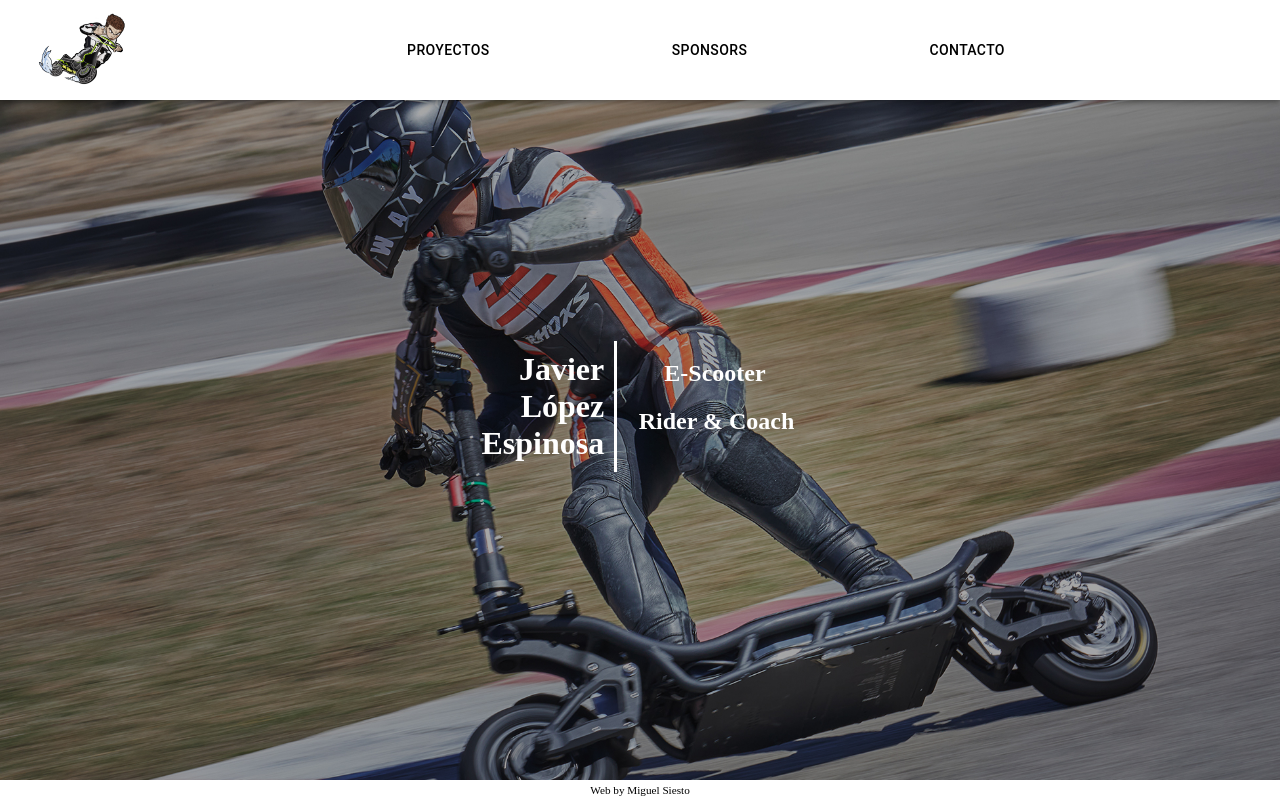
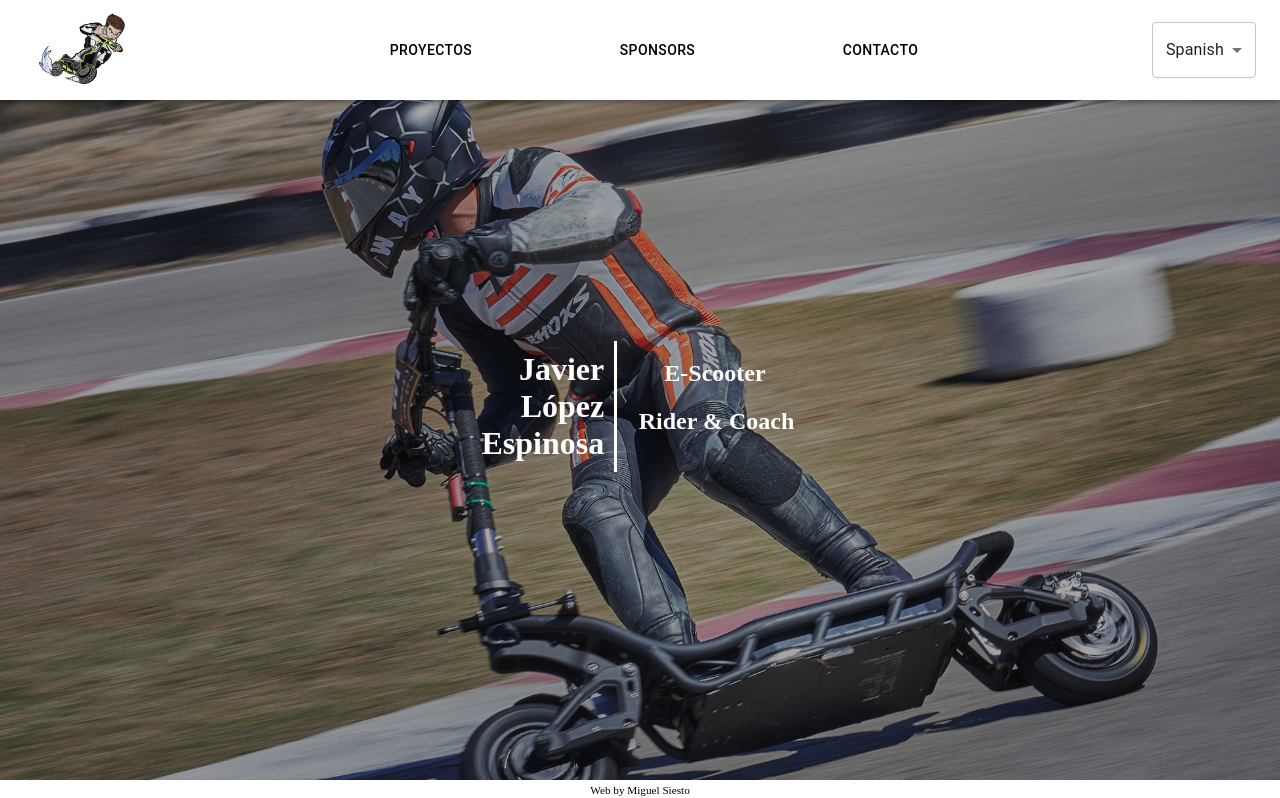
Before and after one commit to MSiestoGarabana/javilopez-web, a React (Vite) app: page / in a window 1280 px wide. Shown: the top 798 px of the page. Built offline with nearby package versions, Linux system fonts and the light colour scheme.

Commit message:
implementing select MUI element logic

```diff
--- a/src/App.jsx
+++ b/src/App.jsx
@@ -2,11 +2,14 @@ import "./App.css";
 import Navigation from "./components/Navigation/Navigation";
 import Footer from "./components/Footer/Footer";
 import AppRoutes from "./routes/AppRoutes";
+import { useState } from "react";
 
 function App() {
+  const [language, setLanguage] = useState("Spanish");
+  console.log(language);
   return (
     <>
-      <Navigation />
+      <Navigation language={language} setLanguage={setLanguage} />
       <div className="bodyContainer">
         <AppRoutes />
       </div>
--- a/src/components/Navigation/Navigation.jsx
+++ b/src/components/Navigation/Navigation.jsx
@@ -9,6 +9,7 @@ import {
   Menu,
   Container,
   Button,
+  Select,
 } from "@mui/material";
 import { Link } from "react-router-dom";
 import javiLogo from "../../media/javiLogo.jpeg";
@@ -16,7 +17,7 @@ import "./Navigation.css";
 
 const pages = ["Proyectos", "Sponsors", "Contacto"];
 
-function ResponsiveAppBar() {
+function ResponsiveAppBar({ language, setLanguage }) {
   const [anchorElNav, setAnchorElNav] = React.useState(null);
 
   const handleOpenNavMenu = (event) => {
@@ -25,6 +26,11 @@ function ResponsiveAppBar() {
 
   const handleCloseNavMenu = () => {
     setAnchorElNav(null);
+  };
+  const handleSelectChange = (event) => {
+    const selectedLanguage = event.target.value;
+    console.log(selectedLanguage);
+    setLanguage(selectedLanguage);
   };
 
   return (
@@ -79,6 +85,10 @@ function ResponsiveAppBar() {
                 </MenuItem>
               ))}
             </Menu>
+            <Select value={language} onChange={handleSelectChange}>
+              <MenuItem value={"Spanish"}>Spanish</MenuItem>
+              <MenuItem value={"English"}>English</MenuItem>
+            </Select>
           </Box>
 
           <Box
@@ -110,6 +120,10 @@ function ResponsiveAppBar() {
               </Link>
             </Button>
           </Box>
+          <Select value={language} onChange={handleSelectChange}>
+            <MenuItem value={"Spanish"}>Spanish</MenuItem>
+            <MenuItem value={"English"}>English</MenuItem>
+          </Select>
         </Toolbar>
       </Container>
     </AppBar>
```
